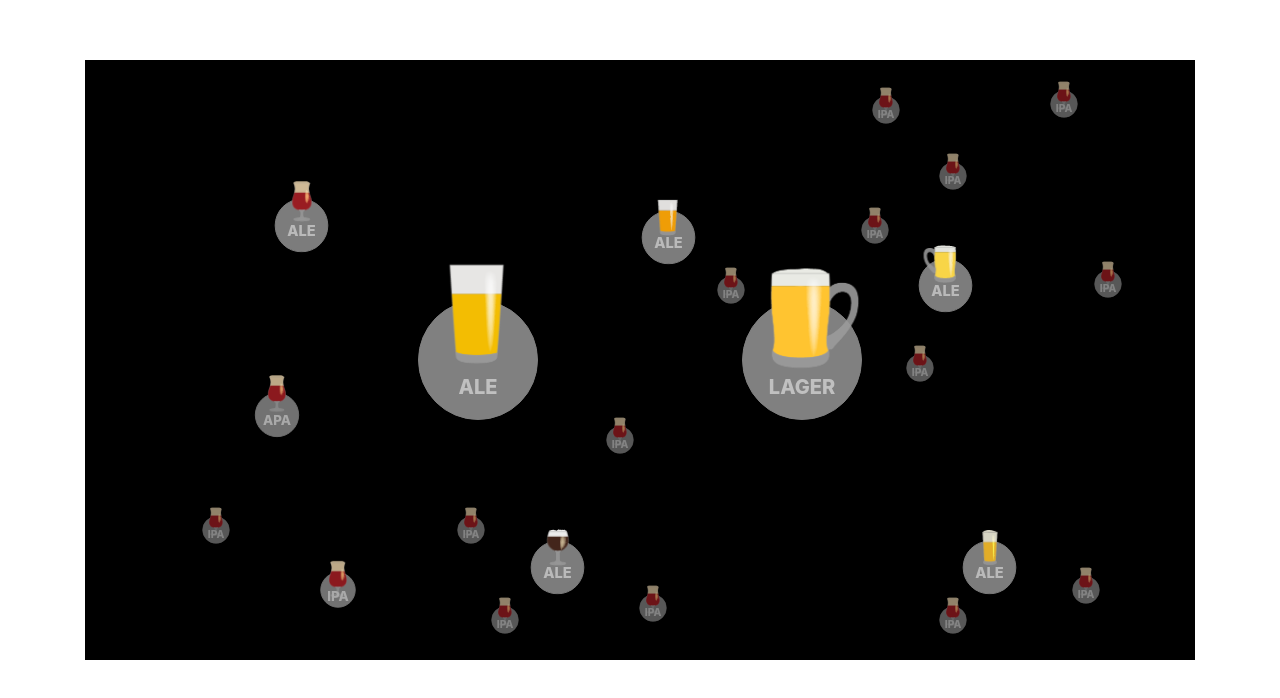
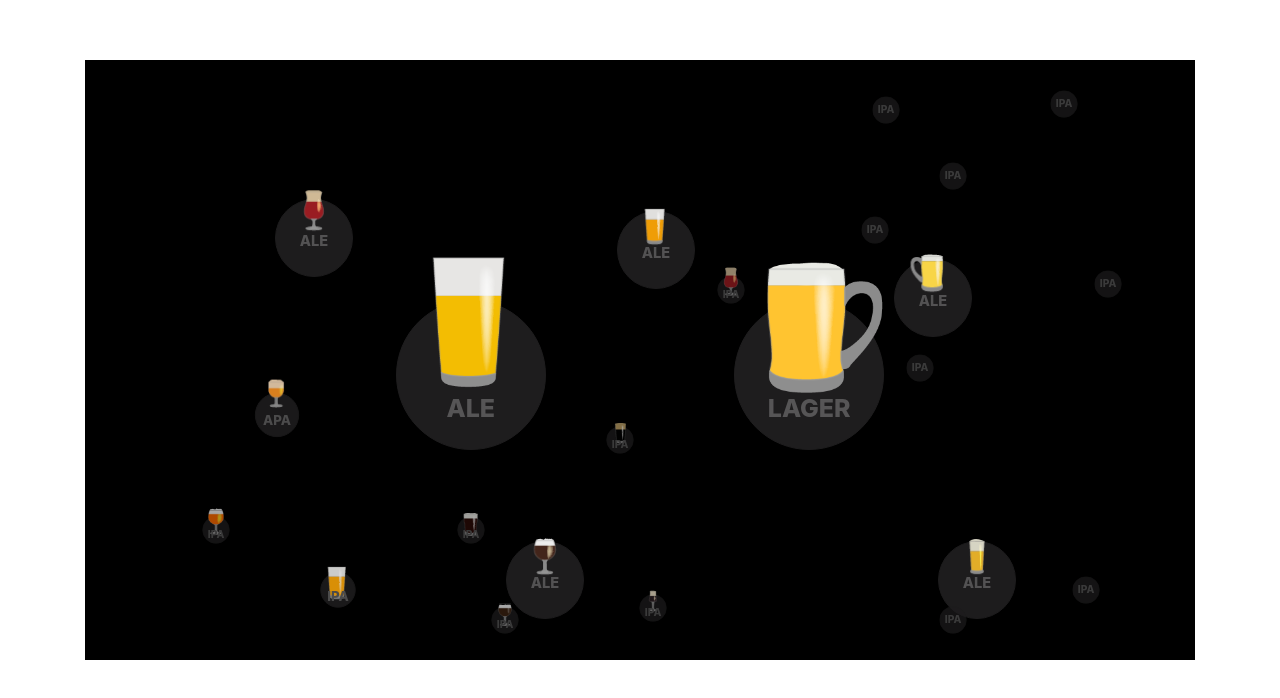
Before and after one commit to David-Csc/animacion-candelaria, a plain HTML site: page index.html in a window 1280 px wide. Shown: the part 440-1138 px from the top of the page. Drawn offline with Linux system fonts and the light colour scheme.

Commit message:
Actualizando

```diff
--- a/index.html
+++ b/index.html
@@ -91,63 +91,39 @@
             </div>
             <div class="circle-silver--3 once">
                 <div class="triangle-red tamaño--2">
-                    <img class="img-fluid" src="Botellas candelaria/Cervezas Iconos/Vasos de Cerveza-04.png" alt="">
+                    <img class="img-fluid" src="Botellas candelaria/Cervezas Iconos/Vasos de Cerveza-05.png" alt="">
                 </div>
                 <p class="parrafo variante">APA</p>
             </div>
             <div class="circle-silver--3 doce">
                 <div class="triangle-red tamaño--2">
-                    <img class="img-fluid" src="Botellas candelaria/Cervezas Iconos/Vasos de Cerveza-04.png" alt="">
+                    <img class="img-fluid" src="Botellas candelaria/Cervezas Iconos/Vasos de Cerveza-18.png" alt="">
                 </div>
                 <p class="parrafo variante">IPA</p>
             </div>
             <div class="circle-silver--3 trece">
-                <div class="triangle-red tamaño--2">
-                    <img class="img-fluid" src="Botellas candelaria/Cervezas Iconos/Vasos de Cerveza-04.png" alt="">
-                </div>
-                <p class="parrafo variante">IPA</p>
+                <p class="parrafo variante--2">IPA</p>
             </div>
             <div class="circle-silver--3 catorce">
-                <div class="triangle-red tamaño--2">
-                    <img class="img-fluid" src="Botellas candelaria/Cervezas Iconos/Vasos de Cerveza-04.png" alt="">
-                </div>
-                <p class="parrafo variante">IPA</p>
+                <p class="parrafo variante--2">IPA</p>
             </div>
             <div class="circle-silver--3 quince">
-                <div class="triangle-red tamaño--2">
-                    <img class="img-fluid" src="Botellas candelaria/Cervezas Iconos/Vasos de Cerveza-04.png" alt="">
-                </div>
-                <p class="parrafo variante">IPA</p>
+                <p class="parrafo variante--2">IPA</p>
             </div>
             <div class="circle-silver--3 diesyseis">
-                <div class="triangle-red tamaño--2">
-                    <img class="img-fluid" src="Botellas candelaria/Cervezas Iconos/Vasos de Cerveza-04.png" alt="">
-                </div>
-                <p class="parrafo variante">IPA</p>
+                <p class="parrafo variante--2">IPA</p>
             </div>
             <div class="circle-silver--3 diesysiete">
-                <div class="triangle-red tamaño--2">
-                    <img class="img-fluid" src="Botellas candelaria/Cervezas Iconos/Vasos de Cerveza-04.png" alt="">
-                </div>
-                <p class="parrafo variante">IPA</p>
+                <p class="parrafo variante--2">IPA</p>
             </div>
             <div class="circle-silver--3 diesyocho">
-                <div class="triangle-red tamaño--2">
-                    <img class="img-fluid" src="Botellas candelaria/Cervezas Iconos/Vasos de Cerveza-04.png" alt="">
-                </div>
-                <p class="parrafo variante">IPA</p>
+                <p class="parrafo variante--2">IPA</p>
             </div>
             <div class="circle-silver--3 diesynueve">
-                <div class="triangle-red tamaño--2">
-                    <img class="img-fluid" src="Botellas candelaria/Cervezas Iconos/Vasos de Cerveza-04.png" alt="">
-                </div>
-                <p class="parrafo variante">IPA</p>
+                <p class="parrafo variante--2">IPA</p>
             </div>
             <div class="circle-silver--3 veinte">
-                <div class="triangle-red tamaño--2">
-                    <img class="img-fluid" src="Botellas candelaria/Cervezas Iconos/Vasos de Cerveza-04.png" alt="">
-                </div>
-                <p class="parrafo variante">IPA</p>
+                <p class="parrafo variante--2">IPA</p>
             </div>
             <div class="circle-silver--3 veintiuno">
                 <div class="triangle-red tamaño--2">
@@ -157,31 +133,31 @@
             </div>
             <div class="circle-silver--3 veintidos">
                 <div class="triangle-red tamaño--2">
-                    <img class="img-fluid" src="Botellas candelaria/Cervezas Iconos/Vasos de Cerveza-04.png" alt="">
+                    <img class="img-fluid" src="Botellas candelaria/Cervezas Iconos/Vasos de Cerveza-31.png" alt="">
                 </div>
                 <p class="parrafo variante">IPA</p>
             </div>
             <div class="circle-silver--3 veintitres">
                 <div class="triangle-red tamaño--2">
-                    <img class="img-fluid" src="Botellas candelaria/Cervezas Iconos/Vasos de Cerveza-04.png" alt="">
+                    <img class="img-fluid" src="Botellas candelaria/Cervezas Iconos/Vasos de Cerveza-32.png" alt="">
                 </div>
                 <p class="parrafo variante">IPA</p>
             </div>
             <div class="circle-silver--3 veinticuatro">
                 <div class="triangle-red tamaño--2">
-                    <img class="img-fluid" src="Botellas candelaria/Cervezas Iconos/Vasos de Cerveza-04.png" alt="">
+                    <img class="img-fluid" src="Botellas candelaria/Cervezas Iconos/Vasos de Cerveza-17.png" alt="">
                 </div>
                 <p class="parrafo variante">IPA</p>
             </div>
             <div class="circle-silver--3 veinticinco">
                 <div class="triangle-red tamaño--2">
-                    <img class="img-fluid" src="Botellas candelaria/Cervezas Iconos/Vasos de Cerveza-04.png" alt="">
+                    <img class="img-fluid" src="Botellas candelaria/Cervezas Iconos/Vasos de Cerveza-19.png" alt="">
                 </div>
                 <p class="parrafo variante">IPA</p>
             </div>
             <div class="circle-silver--3 veintiseis">
                 <div class="triangle-red tamaño--2">
-                    <img class="img-fluid" src="Botellas candelaria/Cervezas Iconos/Vasos de Cerveza-04.png" alt="">
+                    <img class="img-fluid" src="Botellas candelaria/Cervezas Iconos/Vasos de Cerveza-08.png" alt="">
                 </div>
                 <p class="parrafo variante">IPA</p>
             </div>
--- a/style.css
+++ b/style.css
@@ -16,10 +16,10 @@ body{
     display: flex;
     justify-content: center;
     align-items: center;
-    color: white;
-    background-color: orange;
+    color: #fefaf1;
+    background-color: #9d7215;
     width: 110px;
-    border: 1px solid orange;
+    border: 1px solid #9d7215   ;
     border-radius: 60px;
     height: 110px;
     position: absolute;
@@ -29,55 +29,55 @@ body{
     animation-duration: 1.5s;
     animation-delay: 1.5s;
     left: 45%;
-    top: 40%;
+    top: 43%;
     opacity: 0;
 }
 .circle-silver{
     display: flex;
     justify-content: center;
     align-items: center;
-    color: white;
-    background-color: grey;
-    width: 120px;
-    border: 1px solid grey;
-    border-radius: 60px;
-    height: 120px;
+    color: #565556;
+    background-color: #1e1d1e;
+    width: 150px;
+    border: 1px solid #1e1d1e;
+    border-radius: 75px;
+    height: 150px;
     position: absolute;
     -webkit-animation-name: primero;
     animation-name: primero;
     -webkit-animation-duration: 2s;
     animation-duration: 2s;
-    left: 30%;
+    left: 28%;
     top: 40%;
 }
 .circle-silver--2{
     display: flex;
     justify-content: center;
     align-items: center;
-    color: white;
-    background-color: grey;
-    width: 120px;
-    border: 1px solid grey;
-    border-radius: 60px;
-    height: 120px;
+    color: #565556;
+    background-color: #1e1d1e;
+    width: 150px;
+    border: 1px solid #1e1d1e;
+    border-radius: 75px;
+    height: 150px;
     position: absolute;
     -webkit-animation-name: primero;
     animation-name: primero;
     -webkit-animation-duration: 2s;
     animation-duration: 2s;
-    right: 30%;
+    right: 28%;
     top: 40%;
 }
 .circle-silver--3{
     display: flex;
     justify-content: center;
     align-items: center;
-    color: white;
-    background-color: grey;
-    width: 55px;
-    border: 1px solid grey;
+    color: #565556;
+    background-color: #1e1d1e;
+    width: 80px;
+    border: 1px solid #1e1d1e;
     border-radius: 50px;
-    height: 55px;
+    height: 80px;
     position: absolute;
     -webkit-animation-name: aparece;
     animation-name: aparece;
@@ -262,7 +262,7 @@ body{
     justify-content: center;
     align-items: center;
     color: white;
-    width: 175px;
+    width: 230px;
     position: absolute;
     -webkit-animation-name: derecha;
     animation-name: derecha;
@@ -275,7 +275,7 @@ body{
     justify-content: center;
     align-items: center;
     color: white;
-    width: 175px;
+    width: 230px;
     position: absolute;
     -webkit-animation-name: izquierda;
     animation-name: izquierda;
@@ -284,7 +284,7 @@ body{
     top: -60%;
 }
 .tamaño{
-    top: -60%;
+    top: -30%;
     -webkit-animation-name: aparece;
     animation-name: aparece;
     -webkit-animation-duration: 2.8s;
@@ -301,15 +301,16 @@ body{
     position: absolute;
     top: 60%;
     font-weight: 800;
-    font-size: 20px;
-    color: silver;
+    font-size: 25px;
+    color: #565556;
 }
 .variante{
     top: 40%;
     font-size: 15px;
 }
-.tamaño-2{
-
+.variante--2{
+    top: 22%;
+    font-size: 15px;
 }
 
 
```
